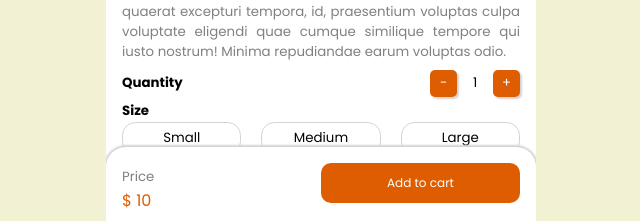
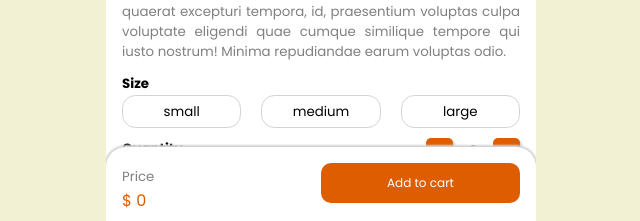
Before and after one commit to elsaelsa95/coffee-shop-client, a Next.js app: page /home/1 in a window 1280 px wide. Shown: the part 579-800 px from the top of the page, without its empty margins (319-959 px from the left). Built offline with nearby package versions, Linux system fonts and the light colour scheme.

Commit message:
fix: button size, qty, price

```diff
--- a/src/app/home/[id]/page.tsx
+++ b/src/app/home/[id]/page.tsx
@@ -7,12 +7,42 @@ import Image from "next/image";
 import { FontAwesomeIcon } from "@fortawesome/react-fontawesome";
 import { faHeart, faStar } from "@fortawesome/free-solid-svg-icons";
 import Button from "@/component/Button";
+import { useEffect, useState } from "react";
 
 export default function Detail() {
     const params = useParams()
     const detail = DataCoffee.find((c) => c.id == params.id)
 
-    const buttonSize = ["Small", "Medium", "Large"]
+    const [active, setActive] = useState("")
+    const [basicPrice, setBasicPrice] = useState(0)
+    const [quantity, setQuantity] = useState(0)
+    const [price, setPrice] = useState(0)
+
+    const changeBasicPrice = (size: any) => {
+        const findSize = detail!.price.find((x) => x.size == size)
+        setBasicPrice(findSize!.price)
+        setActive(findSize!.size)
+    }
+
+    const minus = () => {
+        if (quantity > 1) {
+            setQuantity(quantity - 1)
+        }
+        else {
+            setQuantity(0)
+        }
+    }
+    const plus = () => {
+        setQuantity(quantity + 1)
+    }
+
+    const sumPrize = () => {
+        setPrice(basicPrice * quantity)
+    }
+
+    useEffect(() => {
+        sumPrize()
+    })
 
     return (
         <main className={style.container}>
@@ -42,28 +72,30 @@ export default function Detail() {
                             <small className={style.subtitle}>{detail.description}</small>
                         </section>
                         <section className={style.bottom}>
+                            <small><strong>Size</strong></small>
+                            <div className={style.size}>
+                                {detail.price.map((b) => {
+                                    return (
+                                        active == b.size ?
+                                            <Button className={style.buttonListActive} key={b.size} onClick={() => changeBasicPrice(b.size)}>{b.size}</Button> :
+                                            <Button className={style.buttonList} key={b.size} onClick={() => changeBasicPrice(b.size)}>{b.size}</Button>
+                                    )
+                                })}
+                            </div>
                             <div className={style.quantity}>
                                 <small><strong>Quantity</strong></small>
                                 <div className={style.quantity}>
-                                    <Button className={style.button}>-</Button>
-                                    <small>1</small>
-                                    <Button className={style.button}>+</Button>
+                                    <Button className={style.button} onClick={() => minus()}>-</Button>
+                                    <small>{quantity}</small>
+                                    <Button className={style.button} onClick={() => plus()}>+</Button>
                                 </div>
-                            </div>
-                            <small><strong>Size</strong></small>
-                            <div className={style.size}>
-                                {buttonSize.map((b) => {
-                                    return (
-                                        <Button className={style.buttonList} key={b}>{b}</Button>
-                                    )
-                                })}
                             </div>
                         </section>
                     </div>
                     <div className={style.add}>
                         <div>
                             <small className={style.subtitle}>Price</small>
-                            <p className={style.price}>$ {detail.price}</p>
+                            <p className={style.price}>$ {price}</p>
                         </div>
                         <Button>Add to cart</Button>
                     </div>
--- a/src/app/home/[id]/style.module.css
+++ b/src/app/home/[id]/style.module.css
@@ -64,6 +64,7 @@
   justify-content: space-between;
   gap: 1em;
   align-items: center;
+  margin-top: 0.3em;
 }
 
 .button {
@@ -89,14 +90,18 @@
 }
 
 .buttonList {
-  background-color: var(--white);
   width: 9em;
   height: 2.5em;
   border-radius: 1em;
   border: 0.1px solid lightgray;
+  background-color: var(--white);
 }
 
-.buttonList:focus {
+.buttonListActive {
+  width: 9em;
+  height: 2.5em;
+  border-radius: 1em;
+  border: 0.1px solid lightgray;
   color: var(--white);
   background-color: var(--third);
 }
--- a/src/data/coffee.ts
+++ b/src/data/coffee.ts
@@ -9,7 +9,20 @@ export const DataCoffee: ICoffee[] = [
         itemName: "Espresso",
         topping: "Original",
         description: "Lorem ipsum dolor sit amet consectetur, adipisicing elit. Vel officiis temporibus repudiandae impedit sunt totam illo aperiam dolores maxime unde! Officiis, labore. Consequatur quia, atque ipsum ex repellendus pariatur quaerat excepturi tempora, id, praesentium voluptas culpa voluptate eligendi quae cumque similique tempore qui iusto nostrum! Minima repudiandae earum voluptas odio.",
-        price: 10
+        price: [
+            {
+                size: "small",
+                price: 10
+            },
+            {
+                size: "medium",
+                price: 20
+            },
+            {
+                size: "large",
+                price: 30
+            }
+        ]
     },
     {
         id: "2",
@@ -19,7 +32,20 @@ export const DataCoffee: ICoffee[] = [
         itemName: "Cappucino",
         topping: "Original",
         description: "Lorem ipsum dolor sit amet consectetur, adipisicing elit. Vel officiis temporibus repudiandae impedit sunt totam illo aperiam dolores maxime unde! Officiis, labore. Consequatur quia, atque ipsum ex repellendus pariatur quaerat excepturi tempora, id, praesentium voluptas culpa voluptate eligendi quae cumque similique tempore qui iusto nostrum! Minima repudiandae earum voluptas odio.",
-        price: 10
+        price: [
+            {
+                size: "small",
+                price: 10
+            },
+            {
+                size: "medium",
+                price: 20
+            },
+            {
+                size: "large",
+                price: 30
+            }
+        ]
     },
     {
         id: "3",
@@ -29,7 +55,20 @@ export const DataCoffee: ICoffee[] = [
         itemName: "Frappucino",
         topping: "With Cream",
         description: "Lorem ipsum dolor sit amet consectetur, adipisicing elit. Vel officiis temporibus repudiandae impedit sunt totam illo aperiam dolores maxime unde! Officiis, labore. Consequatur quia, atque ipsum ex repellendus pariatur quaerat excepturi tempora, id, praesentium voluptas culpa voluptate eligendi quae cumque similique tempore qui iusto nostrum! Minima repudiandae earum voluptas odio.",
-        price: 10
+        price: [
+            {
+                size: "small",
+                price: 10
+            },
+            {
+                size: "medium",
+                price: 20
+            },
+            {
+                size: "large",
+                price: 30
+            }
+        ]
     },
     {
         id: "4",
@@ -39,6 +78,19 @@ export const DataCoffee: ICoffee[] = [
         itemName: "Espresso",
         topping: "With Milk",
         description: "Lorem ipsum dolor sit amet consectetur, adipisicing elit. Vel officiis temporibus repudiandae impedit sunt totam illo aperiam dolores maxime unde! Officiis, labore. Consequatur quia, atque ipsum ex repellendus pariatur quaerat excepturi tempora, id, praesentium voluptas culpa voluptate eligendi quae cumque similique tempore qui iusto nostrum! Minima repudiandae earum voluptas odio.",
-        price: 10
+        price: [
+            {
+                size: "small",
+                price: 10
+            },
+            {
+                size: "medium",
+                price: 20
+            },
+            {
+                size: "large",
+                price: 30
+            }
+        ]
     }
 ]
--- a/src/interfaces/Coffee.ts
+++ b/src/interfaces/Coffee.ts
@@ -6,5 +6,10 @@ export interface ICoffee {
     itemName: string;
     topping: string;
     description: string;
+    price: IPriceList[]
+}
+
+export interface IPriceList {
+    size: string
     price: number
 }
```
